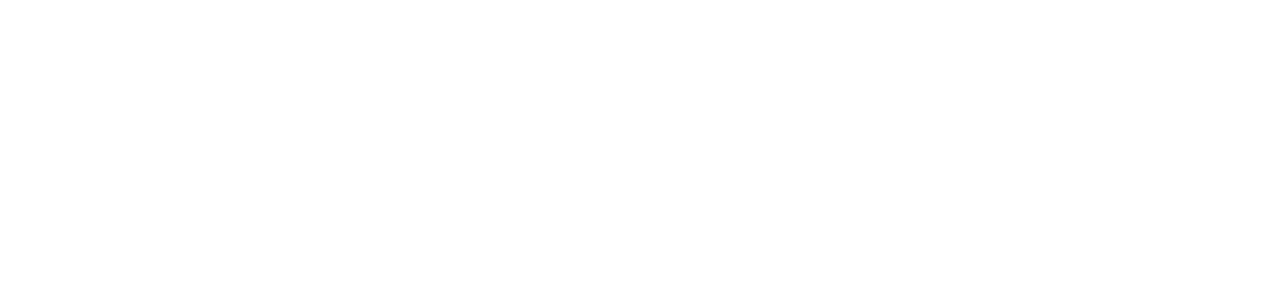
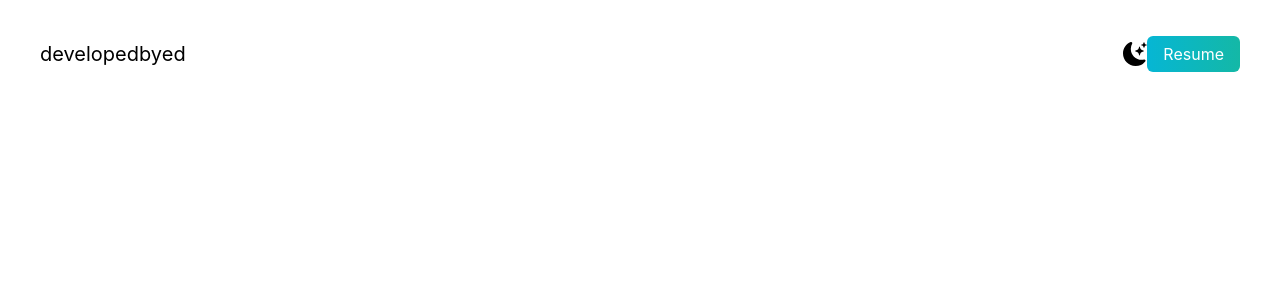
Before and after one commit to byKriz/persona-portafolio, a Next.js app: page / in a window 1280 px wide. Shown: the top 300 px of the page. Built offline with nearby package versions, Linux system fonts and the light colour scheme.

Commit message:
agregando estilos y un icono

```diff
--- a/pages/index.js
+++ b/pages/index.js
@@ -1,5 +1,6 @@
-import Head from 'next/head'
-import { Inter } from '@next/font/google'
+import Head from "next/head";
+import { Inter } from "@next/font/google";
+import { BsFillMoonStarsFill } from "react-icons/bs";
 
 // const inter = Inter({ subsets: ['latin'] })
 
@@ -12,9 +13,27 @@
         <meta name="viewport" content="width=device-width, initial-scale=1" />
         <link rel="icon" href="/favicon.ico" />
       </Head>
-      <main >
 
+      <main className=" bg-white px-10">
+        <section className="min-h-screen">
+          <nav className=" py-10 mb-12 flex justify-between">
+            <h1 className=" text-xl">developedbyed</h1>
+            <ul className=" flex items-center">
+              <li>
+                <BsFillMoonStarsFill className=" cursor-pointer text-2xl" />
+              </li>
+              <li>
+                <a
+                  href="#"
+                  className="bg-gradient-to-r from-cyan-500 to-teal-500 text-white px-4 py-2 rounded-md"
+                >
+                  Resume
+                </a>
+              </li>
+            </ul>
+          </nav>
+        </section>
       </main>
     </>
-  )
+  );
 }
```
